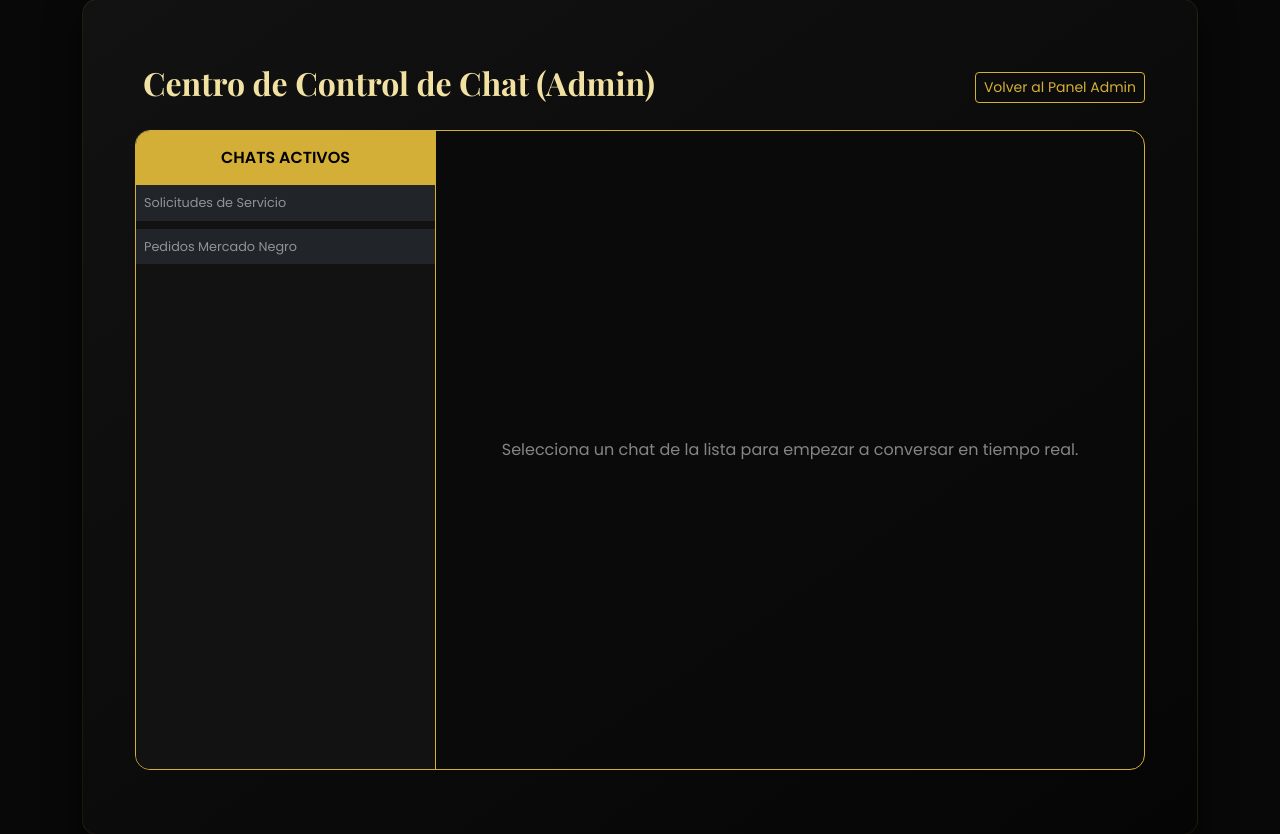
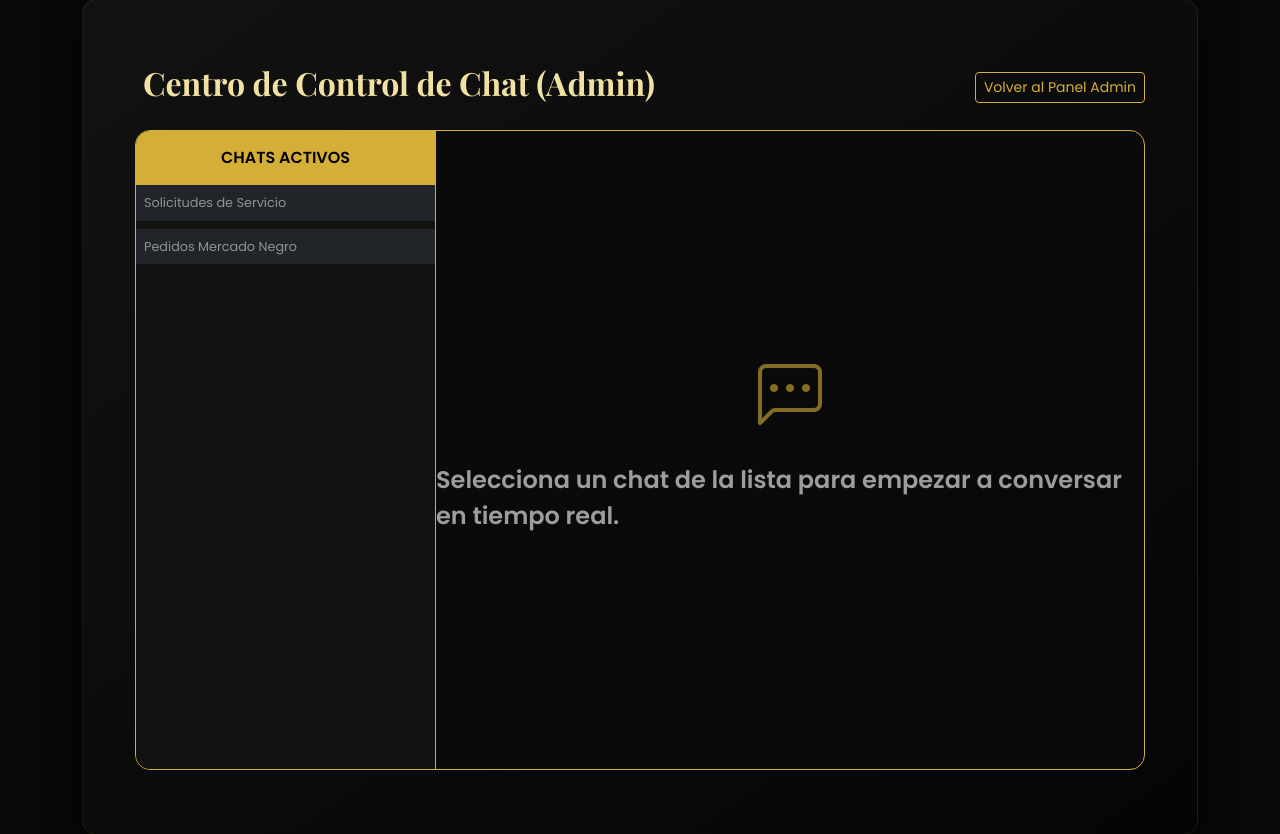
Before and after one commit to asibgon962/ProyectoFinalGrado, a Django app: page /admin-chat/ in a window 1280 px wide. Shown: the part 136-970 px from the top of the page. Run offline with Django 5.2, Linux system fonts and the light colour scheme; the visitor is signed in with stand-in values (Sample User, id 1); data that the repository does not hold is empty.

Commit message:
Arreglos Visuales en los chats

```diff
--- a/templates/admin-chat.html
+++ b/templates/admin-chat.html
@@ -70,14 +70,14 @@
                     <form id="msg-form" class="d-flex align-items-center">
                         <input type="text" name="mensaje" class="form-control admin-chat-input flex-grow-1" placeholder="Escribe un mensaje al cliente aquí..." required autocomplete="off">
                         <button type="submit" class="btn-admin-send" title="Enviar Mensaje">
-                            <i class="fas fa-paper-plane"></i>
+                            <i class="bi bi-send-fill"></i>
                         </button>
                     </form>
                 </div>
             {% else %}
-                <div class="flex-grow-1 d-flex flex-column align-items-center justify-content-center text-white-50">
-                    <i class="fas fa-comments fa-4x mb-3" style="color: #d4af37; opacity: 0.3;"></i>
-                    <p>Selecciona un chat de la lista para empezar a conversar en tiempo real.</p>
+                <div class="flex-grow-1 d-flex flex-column align-items-center justify-content-center text-white" style="opacity: 0.6;">
+                    <i class="bi bi-chat-left-dots fa-4x mb-3" style="color: #d4af37; opacity: 1; font-size: 4rem;"></i>
+                    <p class="fs-4 fw-bold">Selecciona un chat de la lista para empezar a conversar en tiempo real.</p>
                 </div>
             {% endif %}
         </div>
--- a/templates/mis-gestiones.html
+++ b/templates/mis-gestiones.html
@@ -76,9 +76,9 @@
                 {% endif %}
             </div>
             {% else %}
-            <div class="h-100 d-flex flex-column justify-content-center align-items-center text-muted">
-                <i class="bi bi-chat-left-dots fs-1 mb-3"></i>
-                <p>Selecciona un pedido para iniciar la gestión.</p>
+            <div class="h-100 d-flex flex-column justify-content-center align-items-center text-white" style="opacity: 0.8;">
+                <i class="bi bi-chat-left-dots fs-1 mb-3 text-gold" style="font-size: 4rem !important;"></i>
+                <p class="fs-5 fw-bold">Selecciona un pedido para iniciar la gestión.</p>
             </div>
             {% endif %}
         </main>
--- a/templates/perfil-organizacion.html
+++ b/templates/perfil-organizacion.html
@@ -127,9 +127,9 @@
                 {% endif %}
             </div>
             {% else %}
-            <div class="h-100 d-flex flex-column justify-content-center align-items-center text-muted">
-                <i class="bi bi-chat-left-dots fs-1 mb-3"></i>
-                <p>Selecciona un pedido para iniciar la gestión.</p>
+            <div class="h-100 d-flex flex-column justify-content-center align-items-center text-white" style="opacity: 0.8;">
+                <i class="bi bi-chat-left-dots fs-1 mb-3 text-gold" style="font-size: 4rem !important;"></i>
+                <p class="fs-5 fw-bold">Selecciona un pedido para iniciar la gestión.</p>
             </div>
             {% endif %}
         </main>
```
